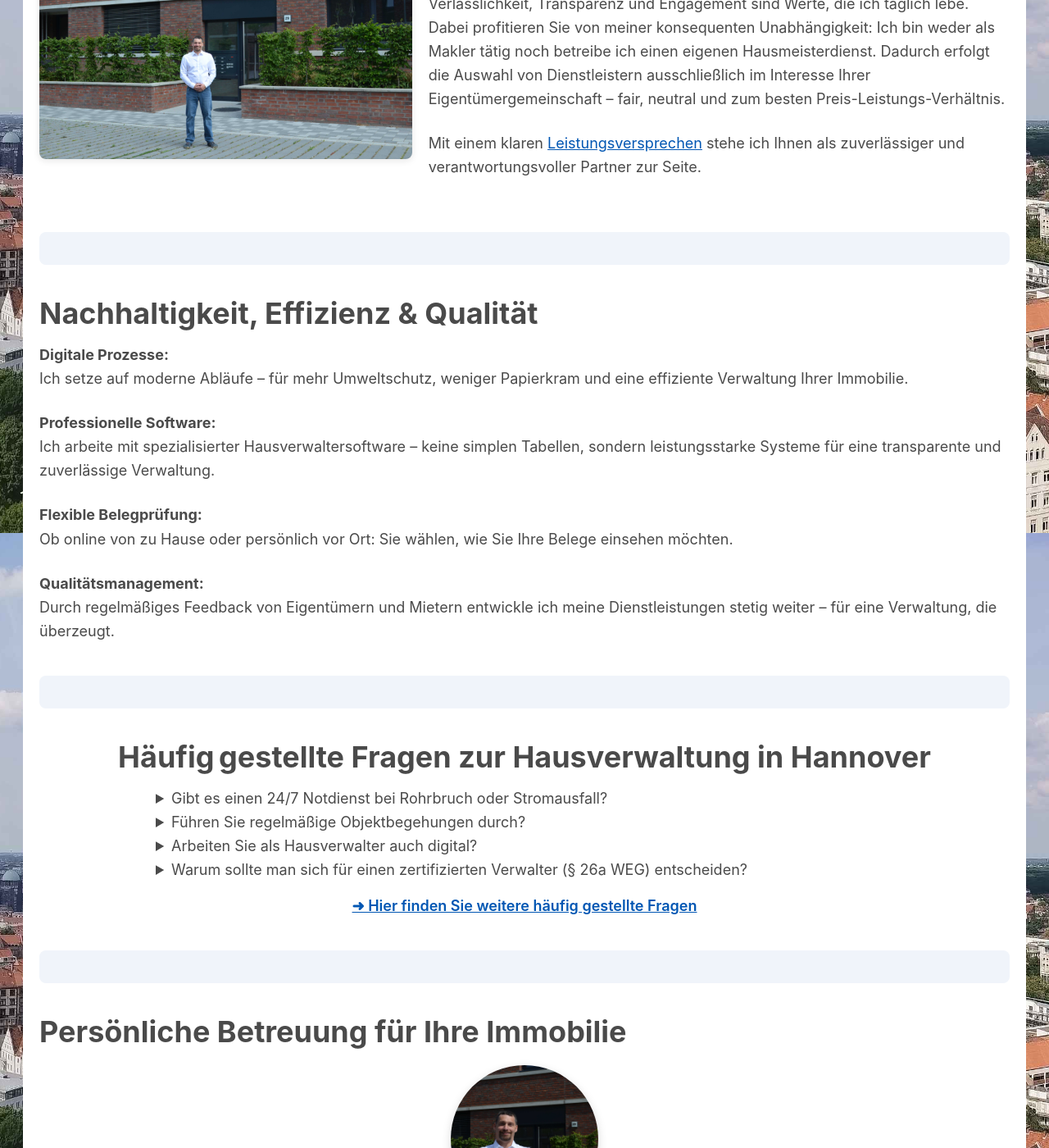
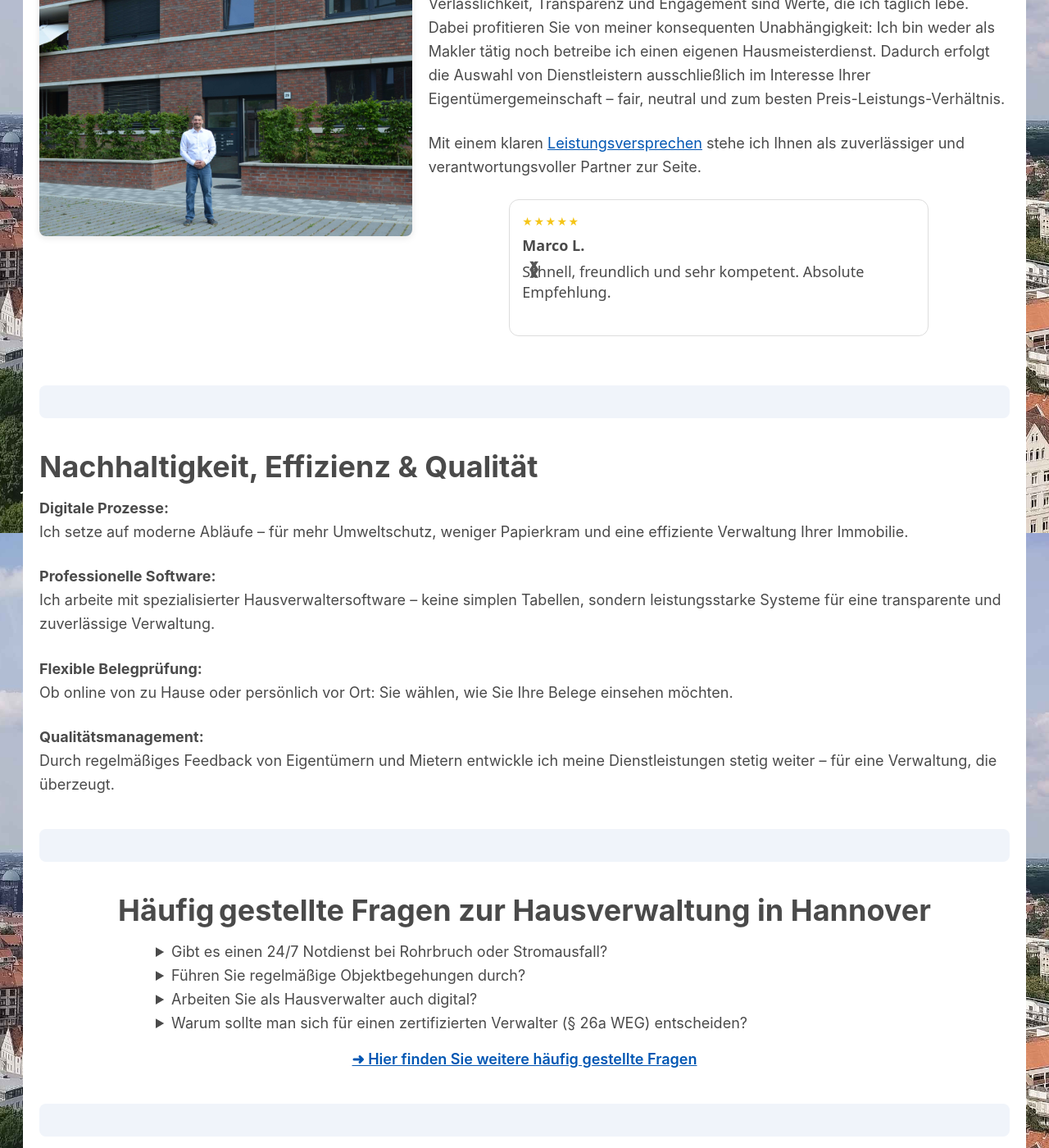
Before and after one commit to marek22k/hausverwaltung, a Jekyll site: the page built from index.md, in a window 1280 px wide and 1400 px high, scrolled down 5650 px. Shown: the whole window at 82% size. Built offline with Jekyll 4.4.1, drawn with Linux system fonts in a browser that asks for light colours; some of the changed lines change nothing that is shown.

Commit message:
Update index.md

```diff
--- a/index.md
+++ b/index.md
@@ -421,6 +421,74 @@ Fordern Sie jetzt Ihr unverbindliches Angebot an und erleben Sie, wie einfach pr
   Dadurch erfolgt die Auswahl von Dienstleistern ausschließlich im Interesse Ihrer Eigentümergemeinschaft – fair, neutral und zum besten Preis-Leistungs-Verhältnis.</p>
 
 <p>Mit einem klaren <a href="/leistungsversprechen" style="color:#0056b3;text-decoration:underline;">Leistungsversprechen</a> stehe ich Ihnen als zuverlässiger und verantwortungsvoller Partner zur Seite.</p>
+
+
+<!-- ===== Bewertungen-Slider  (einfach in deine Startseite einfügen) ===== -->
+<style>
+  /* Grund-Layout */
+  #review-widget           {max-width:480px;margin:2rem auto;padding:1.5rem;border:1px solid #ddd;border-radius:12px;font-family:system-ui,Arial,sans-serif;position:relative}
+  #review-widget .rating   {color:#f5c518;font-size:1.4rem;letter-spacing:.15rem;margin-bottom:.3rem}
+  #review-widget .username {font-weight:600;margin-bottom:.5rem}
+  #review-widget .text     {line-height:1.4}
+  /* Pfeile */
+  #review-widget button    {all:unset;cursor:pointer;font-size:2rem;line-height:1;position:absolute;top:50%;transform:translateY(-50%);color:#555;padding:.3rem .6rem;border-radius:6px}
+  #review-widget button:hover{background:#f5f5f5}
+  #prev                    {left:-2.5rem}
+  #next                    {right:-2.5rem}
+</style>
+
+<div id="review-widget" aria-live="polite">
+  <!-- Inhalt wird per JS eingesetzt -->
+  <button id="prev" aria-label="Vorherige Bewertung">❮</button>
+  <button id="next" aria-label="Nächste Bewertung">❯</button>
+</div>
+
+<script>
+/* *** 1) Deine Bewertungen hier eintragen  *********************************************/
+const reviews = [
+  {name:"Anna K.", text:"Exzellenter Service – immer wieder gern!"},
+  {name:"Marco L.", text:"Schnell, freundlich und sehr kompetent. Absolute Empfehlung."},
+  {name:"Sven P.", text:"Top-Verwalter, kümmert sich um alles. 5 Sterne!"}
+];
+
+/* *** 2) Konfiguration ***************************************************************/
+const intervalSeconds = 5;   // nach wie vielen Sekunden automatisch weitergeblättert wird
+
+/* *** 3) Slider-Logik (nichts mehr ändern notwendig) *********************************/
+const box   = document.getElementById("review-widget");
+const prevB = document.getElementById("prev");
+const nextB = document.getElementById("next");
+let   idx   = 0;
+let   timer;
+
+function draw(i){
+  const r = reviews[i];
+  box.querySelector(".content")?.remove();                     // alten Inhalt löschen
+  const html = `<div class="content">
+                  <div class="rating">★★★★★</div>
+                  <div class="username">${r.name}</div>
+                  <p class="text">${r.text}</p>
+                </div>`;
+  box.insertAdjacentHTML("afterbegin", html);
+}
+function next(n=1){ idx = (idx+n+reviews.length)%reviews.length; draw(idx); }
+function startTimer(){ timer = setInterval(()=>next(1), intervalSeconds*1000); }
+function stopTimer(){ clearInterval(timer); }
+
+prevB.addEventListener("click", () => { stopTimer(); next(-1); });
+nextB.addEventListener("click", () => { stopTimer(); next(1);  });
+document.addEventListener("keydown", e=>{
+  if(e.key==="ArrowLeft")  { stopTimer(); next(-1); }
+  if(e.key==="ArrowRight") { stopTimer(); next(1);  }
+});
+
+draw(idx);          // erste Bewertung zeigen
+startTimer();       // Auto-Lauf starten
+</script>
+<!-- ===== Ende Bewertungen-Slider =================================================== -->
+
+
+
 </div>
 </div>
 
```
